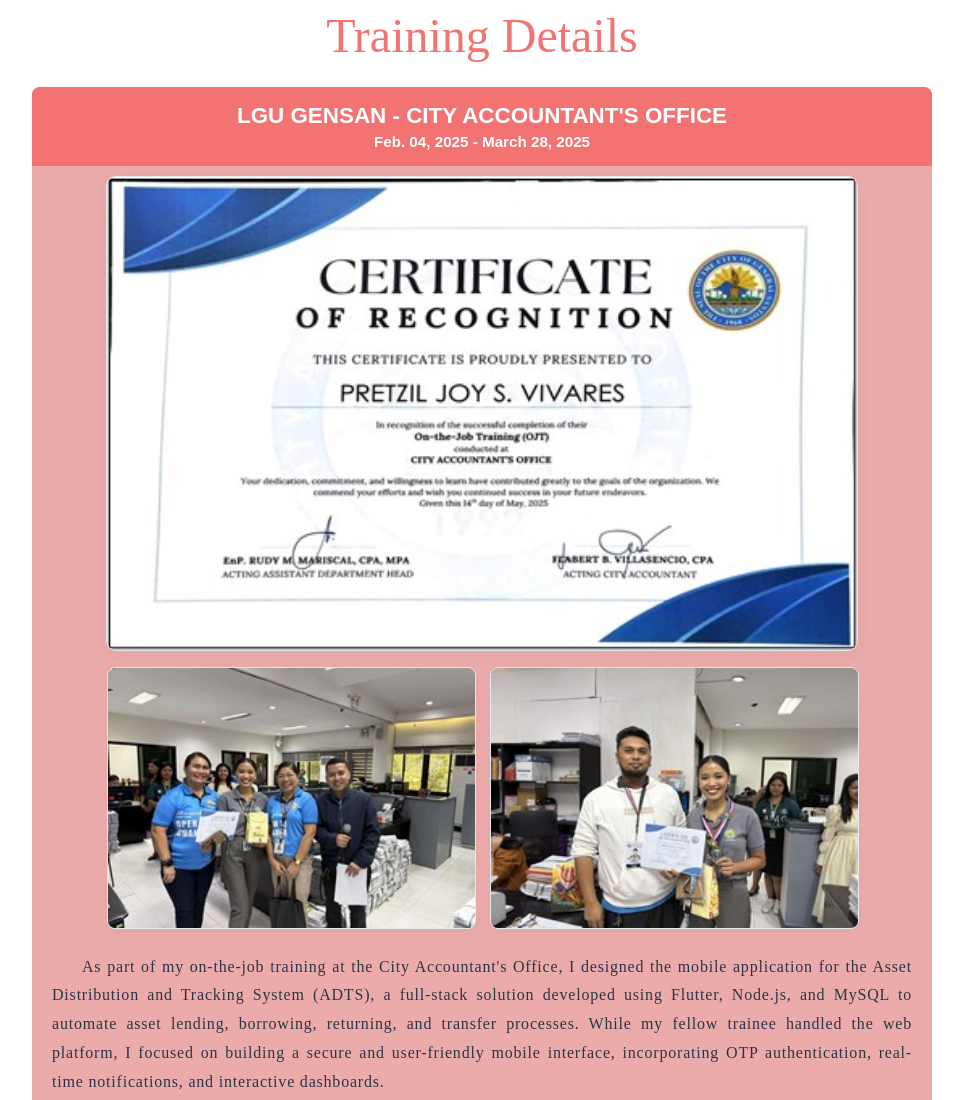
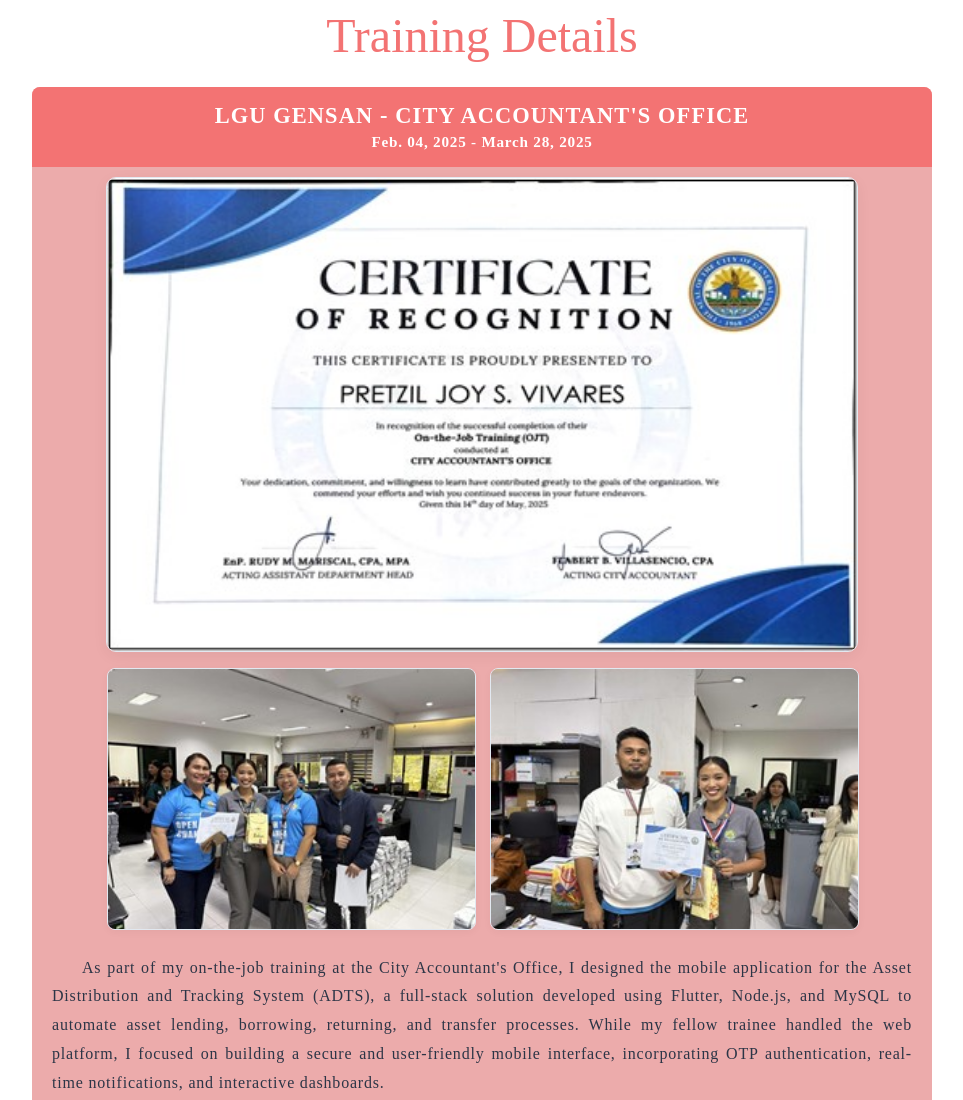
Before and after one commit to MsSoul/MyNewWebsite, a website: page training/lgu-gensan.html in a window 1280 px wide. Shown: the top 1100 px of the page, without its empty margins (158-1121 px from the left). Drawn offline with Linux system fonts and the light colour scheme.

Commit message:
Updated letter spacing h2

```diff
--- a/recentActivity/recentActivity.css
+++ b/recentActivity/recentActivity.css
@@ -41,12 +41,15 @@
   font-size: 1.4rem;
   color: #ffffff; /* Preserves white text contrast */
   margin: 0 0 0.25rem 0; /* Tightly couples header text with the date underneath */
+  letter-spacing: 0.05em;
 }
 
 .activity-detail-date {
   font-size: 0.95rem;
   color: #ffffff;
   font-weight: 700;
+  letter-spacing: 0.05em;
+
 }
 
 .activity-narrative-content {
--- a/training/training.css
+++ b/training/training.css
@@ -29,17 +29,18 @@
   background-color: #f37373;
   padding: 1rem; /* Gave comfortable breathing room without breaking layout */
   border-radius: 0; /* Kept top pointed to blend into the parent .trainings-content container */
+
 }
 
 .trainings-detail-header h2 {
-  font-family: Arial, sans-serif !important;
   font-size: 1.4rem;
   color: #ffffff; /* Removed dark color conflict to preserve white text contrast */
   margin: 0 0 0.25rem 0; /* Tightly couples header text with the date underneath */
+  letter-spacing: 0.05em; /* Slightly increases readability for the header */
 }
 
 .training-detail-date {
-  font-family: Arial, sans-serif !important;
+  letter-spacing: 0.05em;
   font-size: 0.95rem;
   color: #ffffff;
   font-weight: 700;
```
